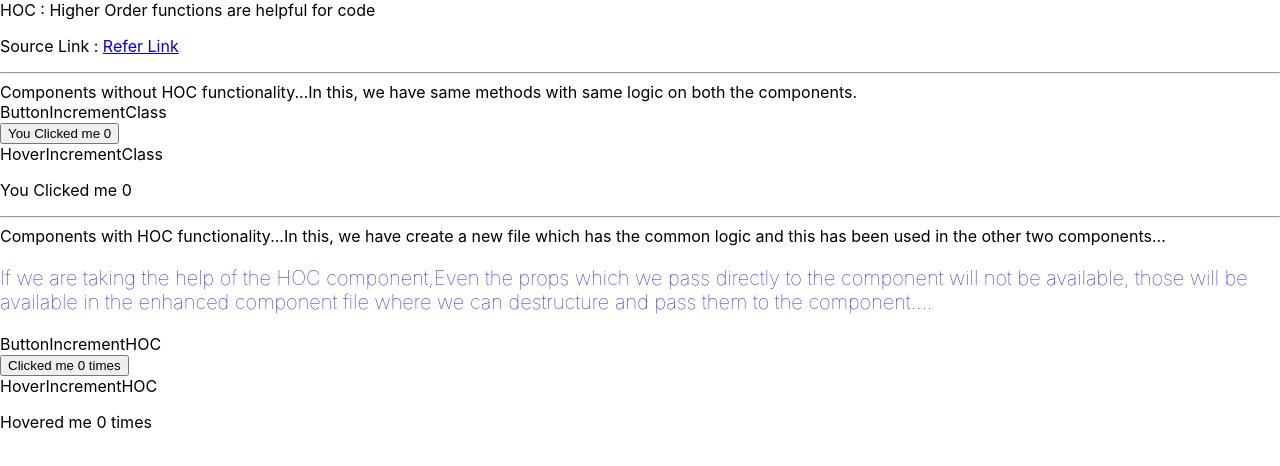
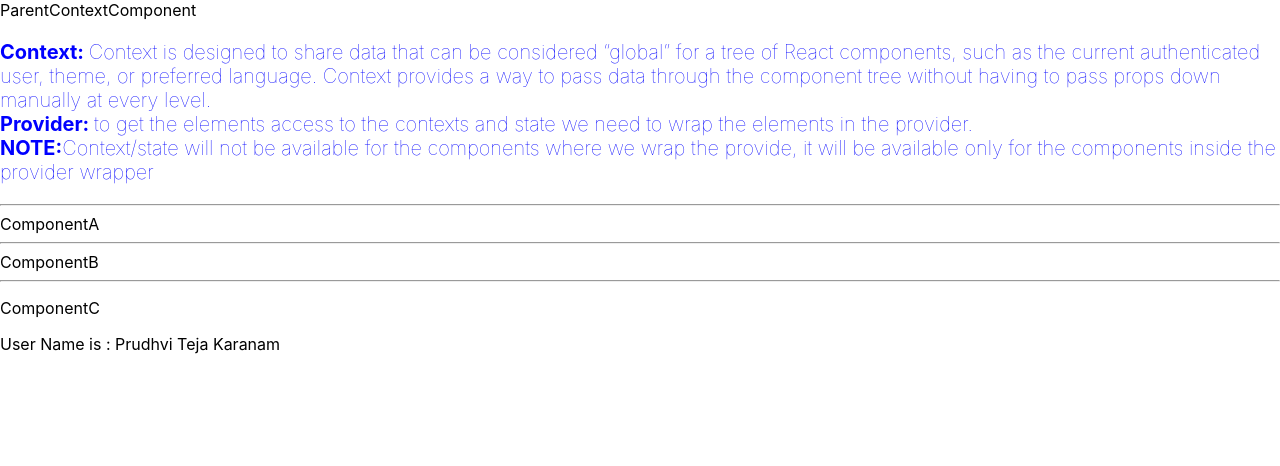
Before and after one commit to prudhvikaranam/reactReference, a React (Create React App) app: page / in a window 1280 px wide. Shown: the top 466 px of the page. Built offline with nearby package versions, Linux system fonts and the light colour scheme.

Commit message:
adding Class Context concepts

```diff
--- a/src/App.js
+++ b/src/App.js
@@ -12,11 +12,20 @@ import ClassParentComp from './PureComponents/functional/ClassParentComp';
 import ParentPortal from './Portals/ParentPortal';
 import ParentError from './lifecycles/Errors/ParentError';
 import ParentClassCompHOC from './HOC/ParentClassCompHOC';
+import ParentRenderProp from './renderProps/ParentRenderProp';
+import ParentContextComponent from './Context/ClassComponents/ParentContextComponent';
 
 function App() {
   return (
+    // Context
+    <ParentContextComponent></ParentContextComponent>
+
+    // Render Props
+    // <ParentRenderProp></ParentRenderProp>
+
+
     // HOC
-    <ParentClassCompHOC></ParentClassCompHOC>
+    // <ParentClassCompHOC></ParentClassCompHOC>
 
     // Portals
     // <ParentPortal />
--- /dev/null
+++ b/src/Context/ClassComponents/BasicUserContext.js
@@ -0,0 +1,8 @@
+import React, { Component } from 'react'
+
+const UserContext = React.createContext();
+
+const UserProvider = UserContext.Provider;
+const UserConsumer = UserContext.Consumer;
+
+export {UserProvider,UserConsumer,UserContext};
--- /dev/null
+++ b/src/Context/ClassComponents/ComponentA.js
@@ -0,0 +1,16 @@
+import React, { Component } from 'react'
+import ComponentB from './ComponentB'
+
+export class ComponentA extends Component {
+    render() {
+        return (
+            <div>
+                ComponentA
+                <hr />
+                <ComponentB></ComponentB>
+            </div>
+        )
+    }
+}
+
+export default ComponentA
--- /dev/null
+++ b/src/Context/ClassComponents/ComponentB.js
@@ -0,0 +1,18 @@
+import React, { Component } from 'react'
+import ComponentC from './ComponentC'
+
+export class ComponentB extends Component {
+    render() {
+        return (
+            <div>
+                ComponentB
+                <hr />
+                <ComponentC></ComponentC>
+            </div>
+        )
+    }
+}
+
+
+
+export default ComponentB
--- /dev/null
+++ b/src/Context/ClassComponents/ComponentC.js
@@ -0,0 +1,23 @@
+import React, { Component, useContext } from 'react'
+import { UserConsumer, UserContext } from './BasicUserContext'
+
+export class ComponentC extends Component {
+    render() {
+        return (
+            <>
+                <p>ComponentC</p>
+
+                {/* There should be only single child inside UserConsumer*/}
+                <UserConsumer>
+                    {
+                        (user) => {
+                            return <p>User Name is : {user}</p>
+                        }
+                    }
+                </UserConsumer>
+            </>
+        )
+    }
+}
+
+export default ComponentC
--- /dev/null
+++ b/src/Context/ClassComponents/ParentContextComponent.js
@@ -0,0 +1,26 @@
+import React, { Component } from 'react'
+import { UserProvider } from './BasicUserContext'
+import ComponentA from './ComponentA'
+
+export class ParentContextComponent extends Component {
+  render() {
+    return (
+      <div>
+        ParentContextComponent
+        <h3 className='info2'>
+          <b>Context: </b>Context is designed to share data that can be considered “global” for a tree of React components, such as the current authenticated user, theme, or preferred language.
+          Context provides a way to pass data through the component tree without having to pass props down manually at every level.<br />
+          <b>Provider: </b>to get the elements access to the contexts and state we need to wrap the elements in the provider.<br />
+          <b>NOTE:</b>Context/state will not be available for the components where we wrap the provide, it will be available only for the components inside the provider wrapper
+
+        </h3>
+        <hr />
+        <UserProvider value='Prudhvi Teja Karanam'>
+          <ComponentA></ComponentA>
+        </UserProvider>
+      </div>
+    )
+  }
+}
+
+export default ParentContextComponent
--- a/src/HOC/ParentClassCompHOC.js
+++ b/src/HOC/ParentClassCompHOC.js
@@ -32,4 +32,4 @@ export class ParentClassCompHOC extends Component {
   }
 }
 
-export default EnhancedReferSourceCompo(ParentClassCompHOC,'HOC : Higher Order functions are helpful for code','https://www.geeksforgeeks.org/react-js-higher-order-components/');
+export default EnhancedReferSourceCompo(ParentClassCompHOC,'HOC : Higher Order functions are helpful for code reuse-ability','https://www.geeksforgeeks.org/react-js-higher-order-components/');
--- /dev/null
+++ b/src/renderProps/CounterRenderProp.js
@@ -0,0 +1,17 @@
+import React, { Component } from 'react'
+
+class CounterRenderProp extends Component {
+    render() {
+        console.log('props', this.props);
+        return (
+            <div>
+                CounterRenderProp Component<br />
+                My Name : <b>{this.props.name()}</b><br />
+                Counter : {this.props.counter}<br />
+                <button onClick={this.props.incrementCounter}>Increment Counter</button>
+            </div>
+        )
+    }
+}
+
+export default CounterRenderProp
--- /dev/null
+++ b/src/renderProps/HoverRenderProp.js
@@ -0,0 +1,16 @@
+import React, { Component } from 'react'
+
+export class HoverRenderProp extends Component {
+    render() {
+        return (
+            <div>
+                Hover RenderProp Component<br />
+                My Name : <b>{this.props.name()}</b><br />
+                Counter : {this.props.counter}<br />
+                <p onMouseEnter={this.props.incrementCounter}>Increment Counter</p>
+            </div >
+        )
+    }
+}
+
+export default HoverRenderProp
--- /dev/null
+++ b/src/renderProps/ParentRenderProp.js
@@ -0,0 +1,36 @@
+import React, { Component } from 'react'
+import CounterRenderProp from './CounterRenderProp'
+import HoverRenderProp from './HoverRenderProp'
+import RenderProp from './RenderProp'
+
+export class ParentRenderProp extends Component {
+    render() {
+        return (
+            <div>
+                ParentRenderProp Component
+                <h3 className='info2'>
+                    Render Props are used for code reuse-ability which is similar to HOC but with a different approach<br />
+                    The term "render prop'" refers to a technique for sharing code between React Components using a prop whose value is a function.
+                </h3>
+                <hr />
+                <RenderProp render={(counter, incrementCounter) => {
+                    return <CounterRenderProp name={() => { return "Prudhvi Teja Karanam" }} counter = {counter} incrementCounter = {incrementCounter}/>
+                }} /><hr />
+                <RenderProp render={(counter, incrementCounter) => {
+                    return <HoverRenderProp name={() => { return "Prudhvi Teja Karanam" }} counter = {counter} incrementCounter = {incrementCounter}/>
+                }} />
+
+                {/* Below method is via using this.props.children */}
+                {/* <RenderProp>
+                    {
+                        (counter, incrementCounter) => {
+                            return <HoverRenderProp name={() => { return "Prudhvi Teja Karanam" }} counter={counter} incrementCounter={incrementCounter} />
+                        }
+                    }
+                </RenderProp> */}
+            </div>
+        )
+    }
+}
+
+export default ParentRenderProp
--- /dev/null
+++ b/src/renderProps/RenderProp.js
@@ -0,0 +1,28 @@
+import React, { Component } from 'react'
+
+export class RenderProp extends Component {
+    constructor(props) {
+        super(props);
+        this.state = {
+            counter: 0
+        }
+    }
+    incrementCounter = () => {
+        this.setState((prevState) => {
+            return {
+                counter: prevState.counter + 1
+            }
+        })
+    }
+    render() {
+        return (
+            <div>
+                {this.props.render(this.state.counter, this.incrementCounter)}
+                {/* Below method is via using this.props.children */}
+                {/* {this.props.children(this.state.counter, this.incrementCounter)} */}
+            </div>
+        )
+    }
+}
+
+export default RenderProp
```
